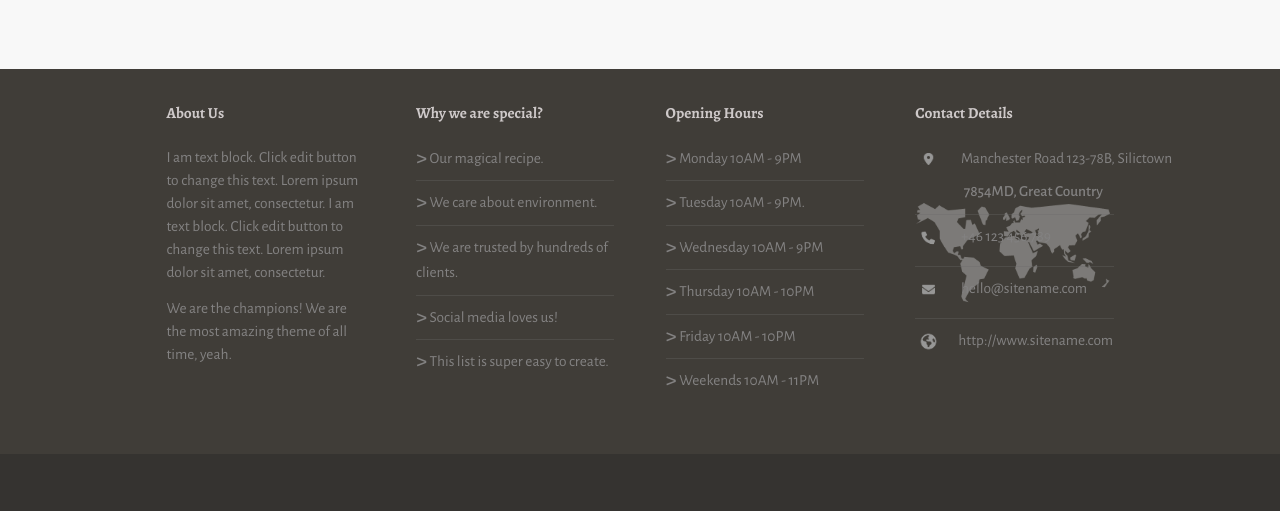
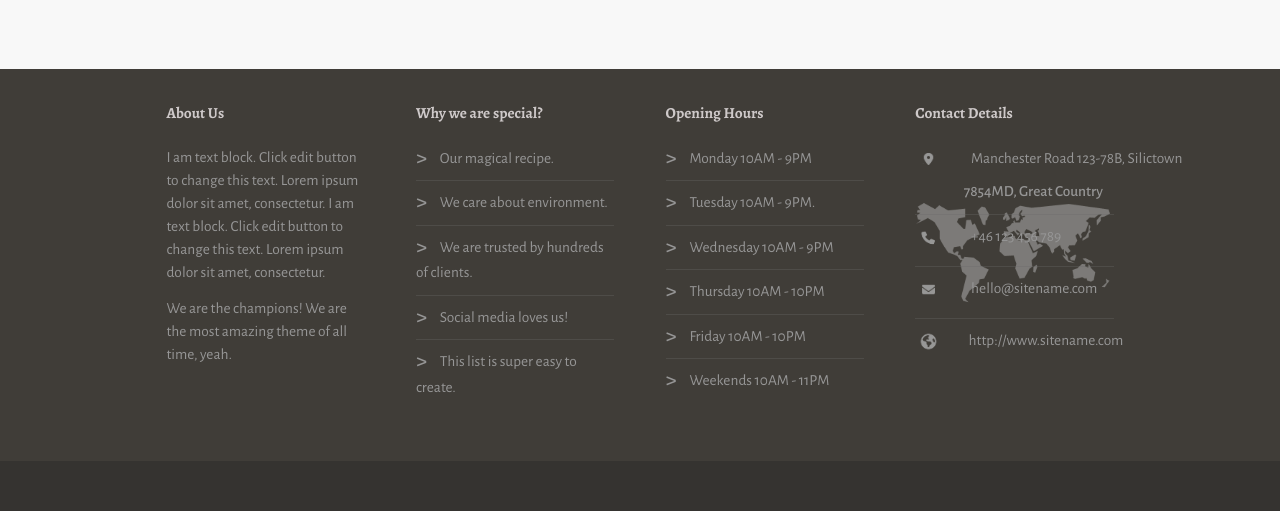
Before and after one commit to yoyo12tech/ENGAGE-BAKERY, a plain HTML site: page index.html in a window 1280 px wide. Shown: the part 3001-3512 px from the top of the page. Drawn offline with nearby package versions, Linux system fonts and the light colour scheme; grey boxes are pictures that could not be loaded.

Commit message:
Update style.css
changed color

```diff
--- a/style.css
+++ b/style.css
@@ -314,7 +314,7 @@ text-align: center; centers inline or inline-block elements (like <img>) horizon
 */
 .map-bg{
     background-color: #403D38;
-    color: #838282;
+    color: #969696;
 }
 .bl{
     padding: 1vw;
@@ -377,7 +377,7 @@ text-align: center; centers inline or inline-block elements (like <img>) horizon
 .bl div ul li span{
     font-size: 1.8vw;
     font-weight: 500;
-    margin-right: 0.0000001vw;
+    margin-right: 0.8vw;
     vertical-align: top;
 }
 hr {
```
